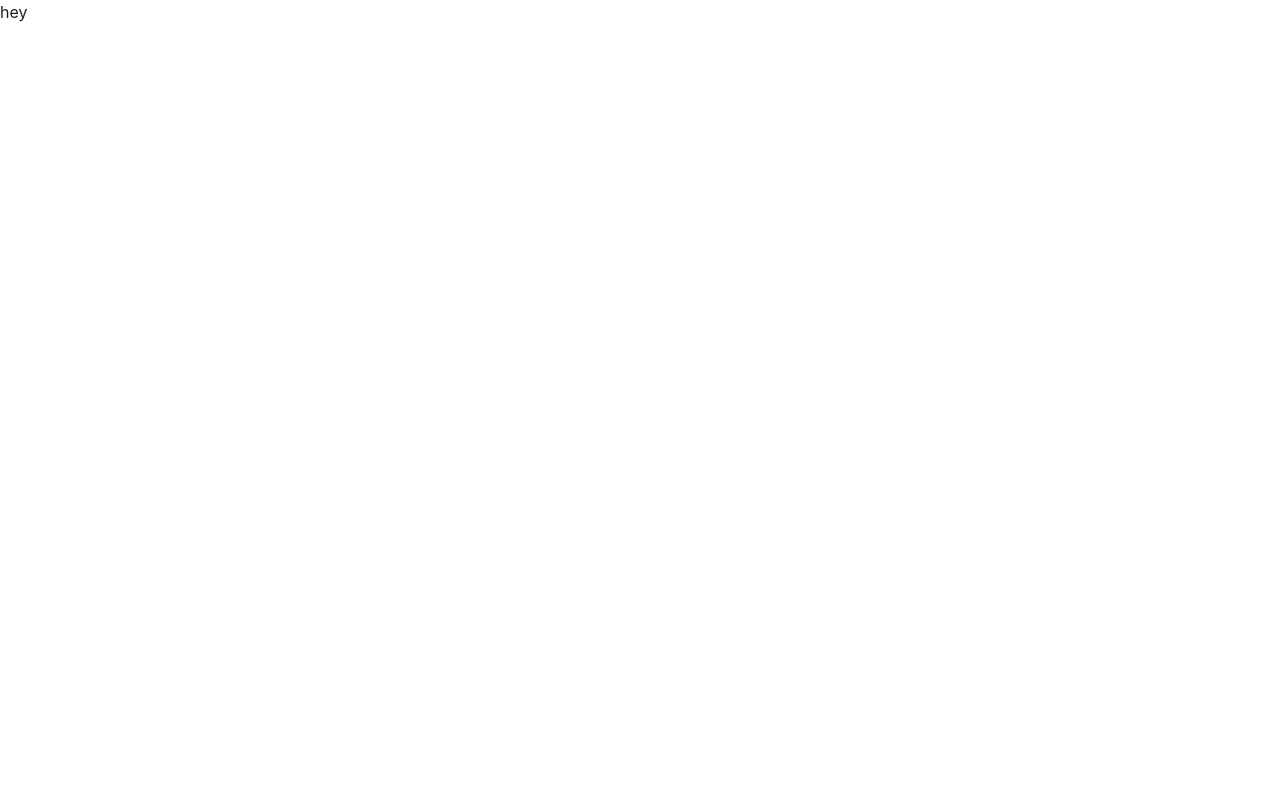
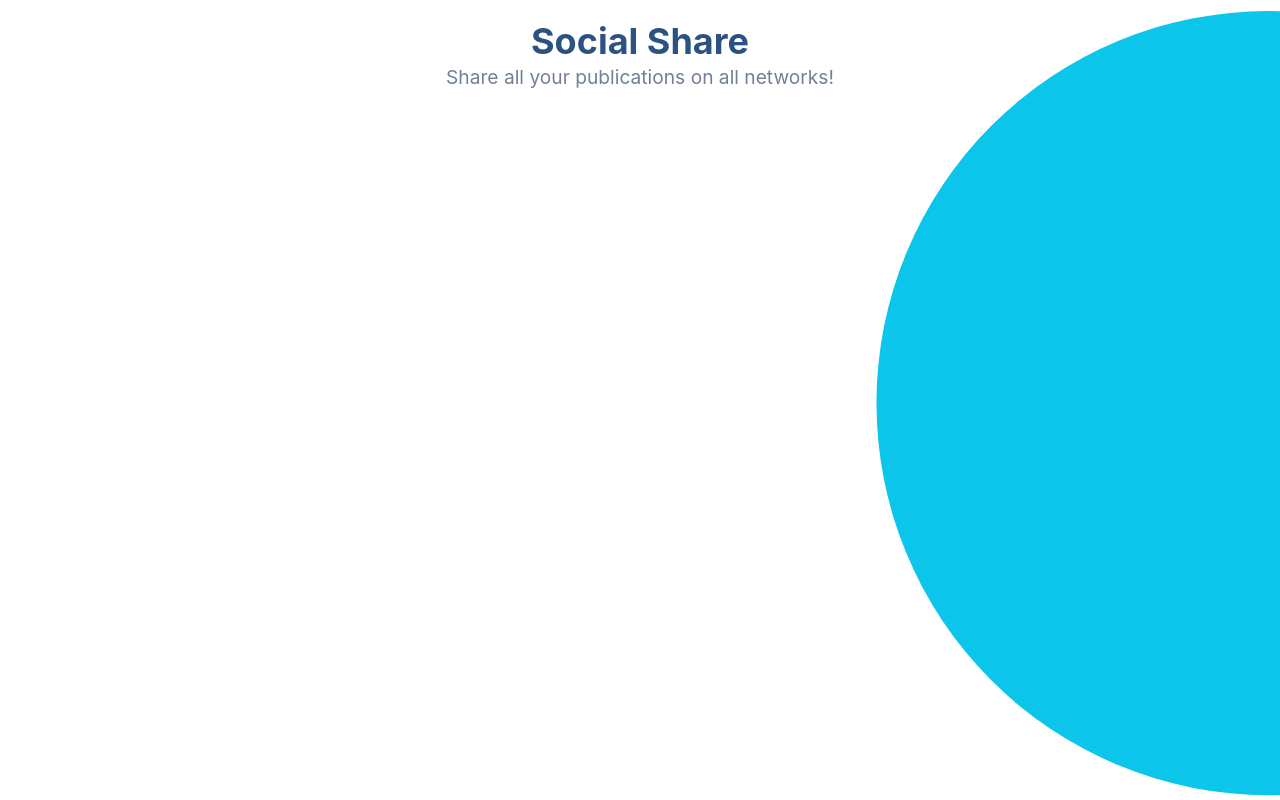
Before and after one commit to AnibalDBXD/social-share, a Next.js app: page / in a window 1280 px wide. Built offline with nearby package versions, Linux system fonts and the light colour scheme.

Commit message:
circule in background

```diff
--- a/pages/index.tsx
+++ b/pages/index.tsx
@@ -1,7 +1,19 @@
+import { Box } from '@chakra-ui/react';
+import Header from '../components/Header';
+
 const Home = () => (
-  <div>
-    hey
-  </div>
+  <Box
+    style={{
+      backgroundPositionY: 'center',
+      backgroundPositionX: 'right',
+    }}
+    paddingTop="5"
+    height="100vh"
+    backgroundRepeat="no-repeat"
+    backgroundImage="/images/circule.svg"
+  >
+    <Header />
+  </Box>
 );
 
 export default Home;
```
Also changed, not shown: public/images/circule.svg (added).
